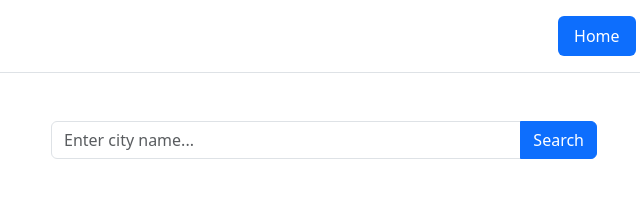
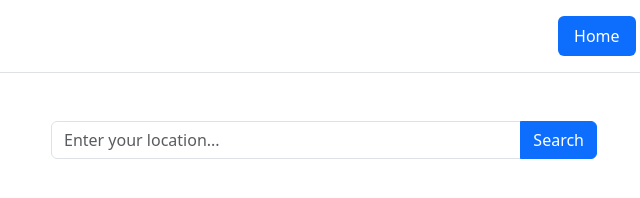
Before and after one commit to Sajani29/weather_application, a plain HTML site: page index.html in a window 1280 px wide. Shown: the full height of the page, 316-956 px from the left. Drawn offline with nearby package versions, Linux system fonts and the light colour scheme.

Commit message:
Update search input placeholder for clarity

```diff
--- a/index.html
+++ b/index.html
@@ -27,7 +27,7 @@
     <div class="row">
       <div class="col-md-6 mx-auto">
         <div class="input-group mb-3">
-          <input type="text" class="form-control" id="txtSearch" placeholder="Enter city name..." />
+          <input type="text" class="form-control" id="txtSearch" placeholder="Enter your location..." />
           <button class="btn btn-primary" type="button" id="btnSearch">
             Search
           </button>
```
